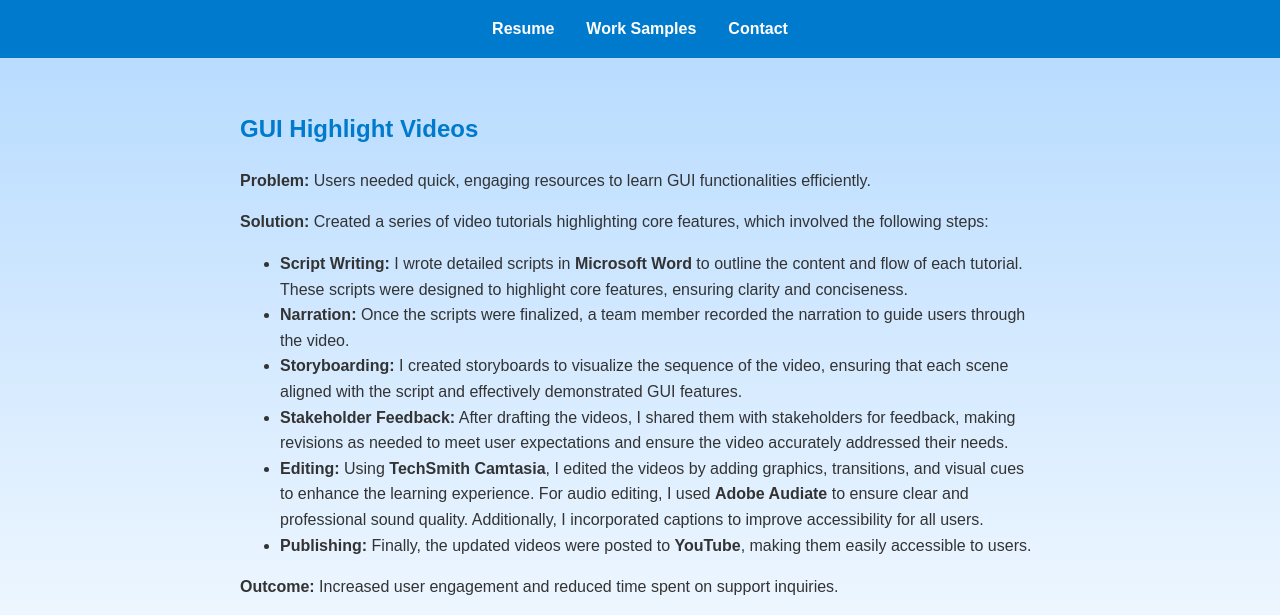
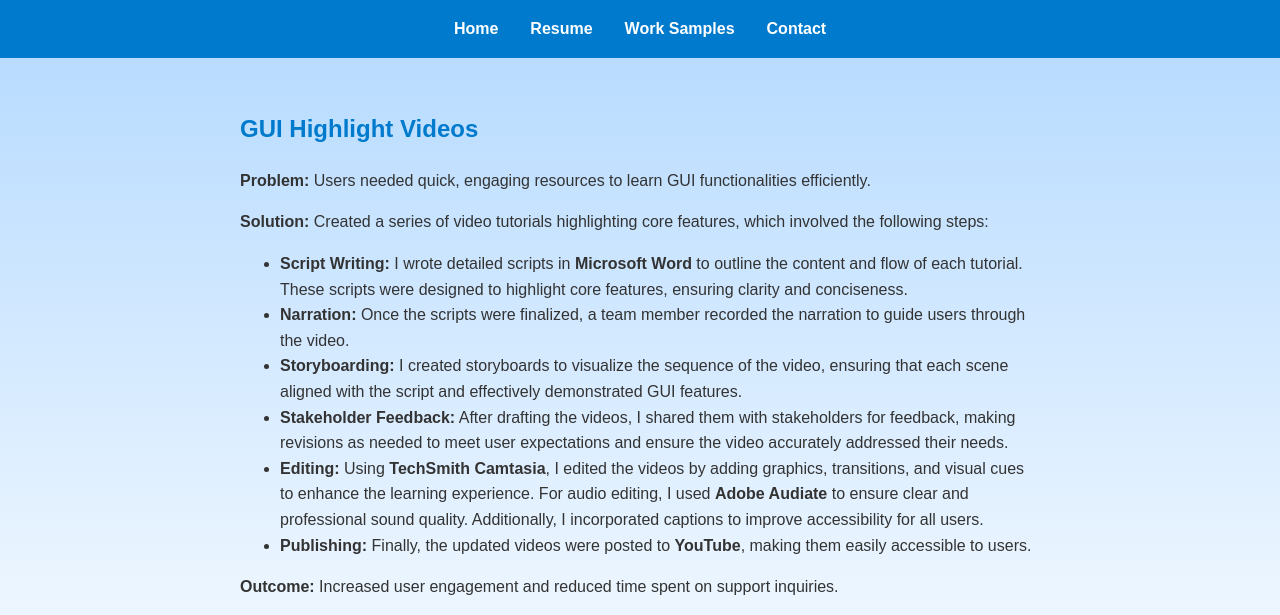
Before and after one commit to AbigailWing/AbigailWing, a plain HTML site: page html/gui-highlight.html in a window 1280 px wide. Shown: the top 615 px of the page. Drawn offline with Linux system fonts and the light colour scheme.

Commit message:
Update gui-highlight.html

```diff
--- a/html/gui-highlight.html
+++ b/html/gui-highlight.html
@@ -10,7 +10,7 @@
     <header>
         <nav>
             <ul class="nav-bar">
-                <li><a href="../index.html>Home</a></li>
+                <li><a href="../index.html">Home</a></li>
                 <li><a href="resume.html">Resume</a></li>
                 <li><a href="work-samples.html">Work Samples</a></li>
                 <li><a href="contact.html">Contact</a></li>
```
